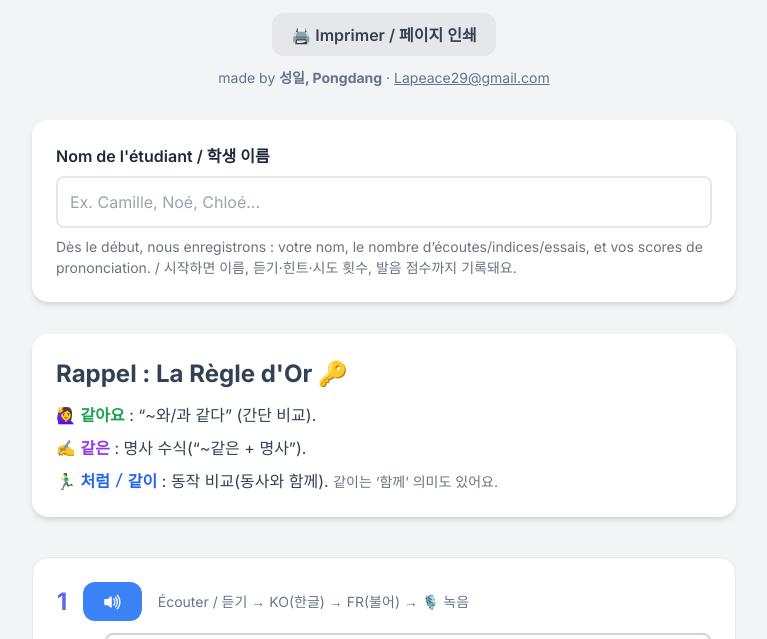
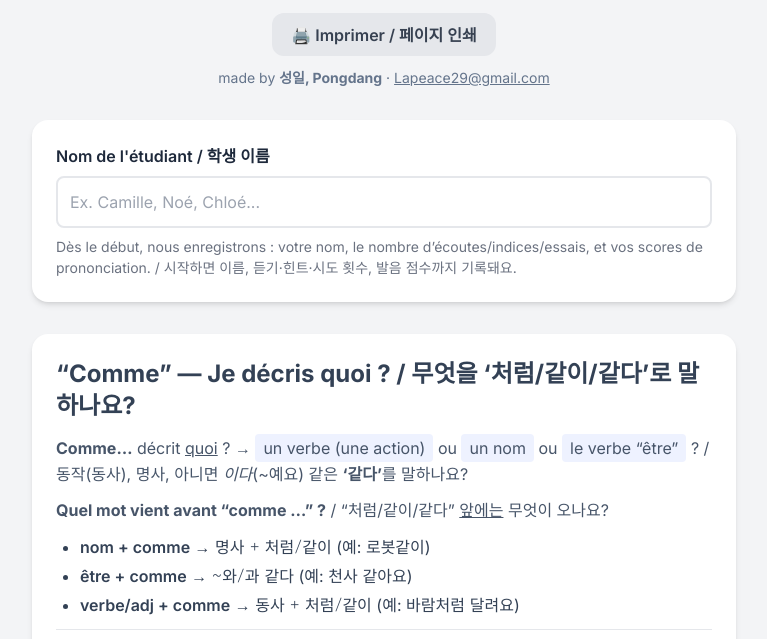
Before and after one commit to karnbap/Exercices_coreen, a website: page assignments/openai-voice-test.html in a window 1280 px wide. Shown: the part 147-786 px from the top of the page, without its empty margins (256-1023 px from the left). Drawn offline with nearby package versions, Linux system fonts and the light colour scheme.

Commit message:
Update openai-voice-test.html

```diff
--- a/assignments/openai-voice-test.html
+++ b/assignments/openai-voice-test.html
@@ -58,14 +58,33 @@
       </p>
     </section>
 
-    <section id="explanations" class="mb-10 card">
-      <h2 class="text-2xl font-bold mb-3 text-slate-700">Rappel : La Règle d'Or 🔑</h2>
-      <div class="space-y-2 text-slate-700">
-        <p>🙋‍♀️ <strong class="korean-font text-green-600">같아요</strong> : “~와/과 같다” (간단 비교).</p>
-        <p>✍️ <strong class="korean-font text-purple-600">같은</strong> : 명사 수식(“~같은 + 명사”).</p>
-        <p>🏃‍♂️ <strong class="korean-font text-blue-600">처럼 / 같이</strong> : 동작 비교(동사와 함께). <span class="small-muted">같이는 ‘함께’ 의미도 있어요.</span></p>
-      </div>
-    </section>
+  <section id="explanations" class="mb-10 card">
+  <h2 class="text-2xl font-bold mb-3 text-slate-700">“Comme” — Je décris quoi ? / 무엇을 ‘처럼/같이/같다’로 말하나요?</h2>
+  <div class="space-y-3 text-slate-700">
+    <p class="text-slate-600">
+      <strong>Comme…</strong> décrit <u>quoi</u> ? →
+      <span class="inline-block bg-indigo-50 px-2 py-0.5 rounded">un verbe (une action)</span>
+      ou <span class="inline-block bg-indigo-50 px-2 py-0.5 rounded">un nom</span>
+      ou <span class="inline-block bg-indigo-50 px-2 py-0.5 rounded">le verbe “être”</span> ?
+      / 동작(동사), 명사, 아니면 <em>이다</em>(~예요) 같은 <strong>‘같다’</strong>를 말하나요?
+    </p>
+
+    <p class="text-slate-600">
+      <strong>Quel mot vient avant “comme …” ?</strong> / “처럼/같이/같다” <u>앞에는</u> 무엇이 오나요?
+    </p>
+    <ul class="list-disc pl-6 space-y-1">
+      <li><span class="font-semibold">nom + comme</span> → <span class="korean-font">명사 + 처럼/같이</span> (예: <span class="korean-font">로봇같이</span>)</li>
+      <li><span class="font-semibold">être + comme</span> → <span class="korean-font">~와/과 같다</span> (예: <span class="korean-font">천사 같아요</span>)</li>
+      <li><span class="font-semibold">verbe/adj + comme</span> → <span class="korean-font">동사 + 처럼/같이</span> (예: <span class="korean-font">바람처럼 달려요</span>)</li>
+    </ul>
+
+    <hr class="my-2"/>
+
+    <p>🙋‍♀️ <strong class="korean-font text-green-600">같아요</strong> : “~와/과 같다” (간단 비교) / “être comme”.</p>
+    <p>✍️ <strong class="korean-font text-purple-600">같은</strong> : 명사를 꾸며요 (“~같은 + 명사”).</p>
+    <p>🏃‍♂️ <strong class="korean-font text-blue-600">처럼 / 같이</strong> : 동작을 비교해요(동사와 함께). <span class="small-muted">“같이”는 ‘함께’라는 뜻도 있어요.</span></p>
+  </div>
+</section>
 
     <section id="dictation-exercises"></section>
 
@@ -84,7 +103,7 @@
 
   <script>
     const exercises = [
-      { sentence: "천사 같아요.", translation: "Elle est comme un ange.", hint1: "ㅊㅅ ㄱㅇㅇ", hint2: "천사 = ange", voice: "Kore" },
+      { sentence: "천사 같아요.", translation: "Elle est comme un ange.", hint1: "ㅊㅅ ㄱㅇㅇ", hint2: "천사 = ange", voice: "alloy" },
       { sentence: "이건 꿈 같아요.", translation: "Ceci est comme un rêve.", hint1: "ㅇㄱ ㄲ ㄱㅇㅇ", hint2: "꿈 = rêve", voice: "Puck" },
       { sentence: "가족 같은 친구예요.", translation: "C'est une amie comme ma famille.", hint1: "ㄱㅈ ㄱㅇ ㅊㄱㅇㅇ", hint2: "가족 = famille", voice: "Charon" },
       { sentence: "바다 같은 넓은 마음.", translation: "Un coeur large comme la mer.", hint1: "ㅂㄷ ㄱㅇ ㄴㅇ ㅁㅇ", hint2: "바다 = mer, 넓은 = large", voice: "alloy" },
```
